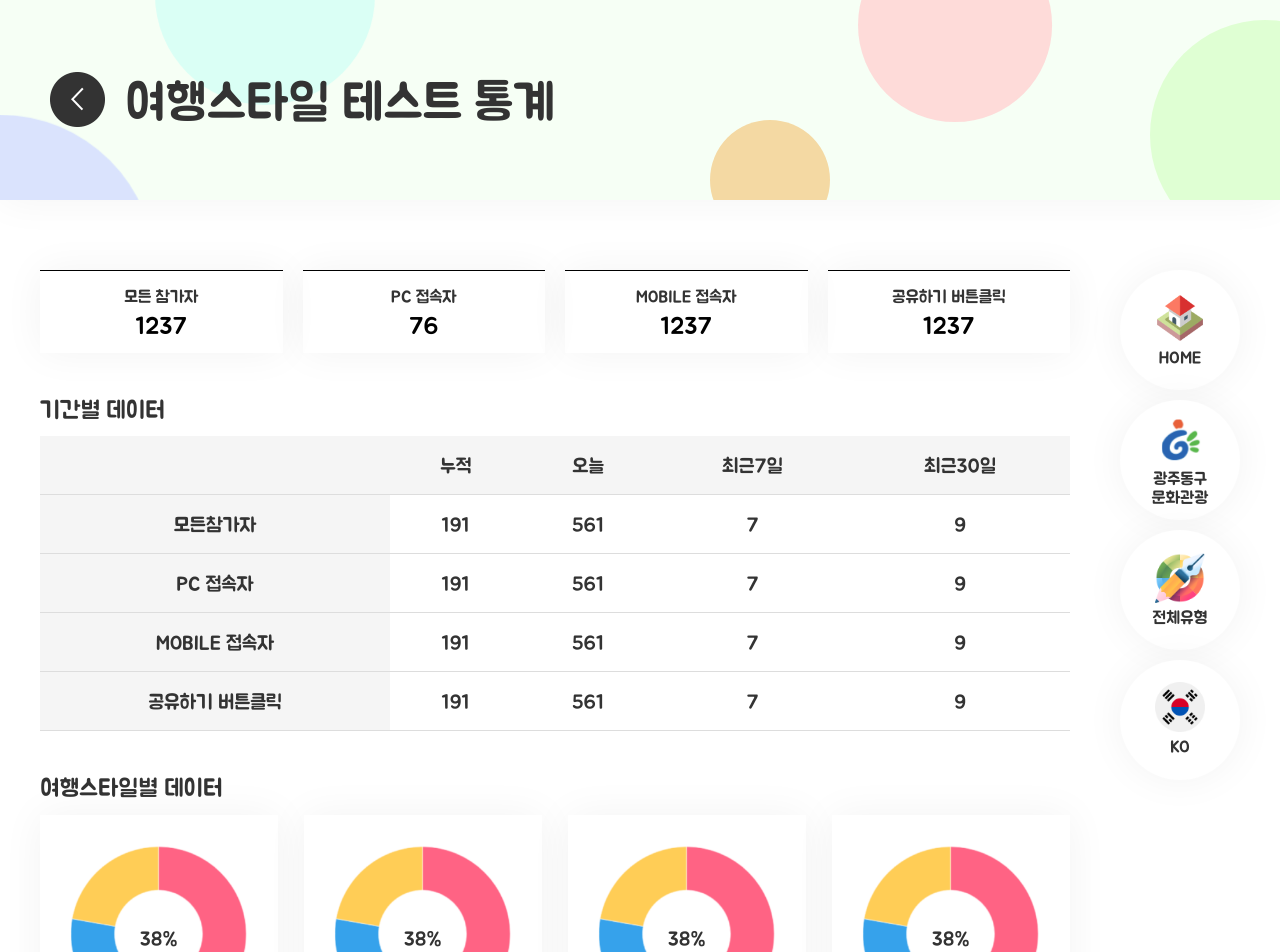
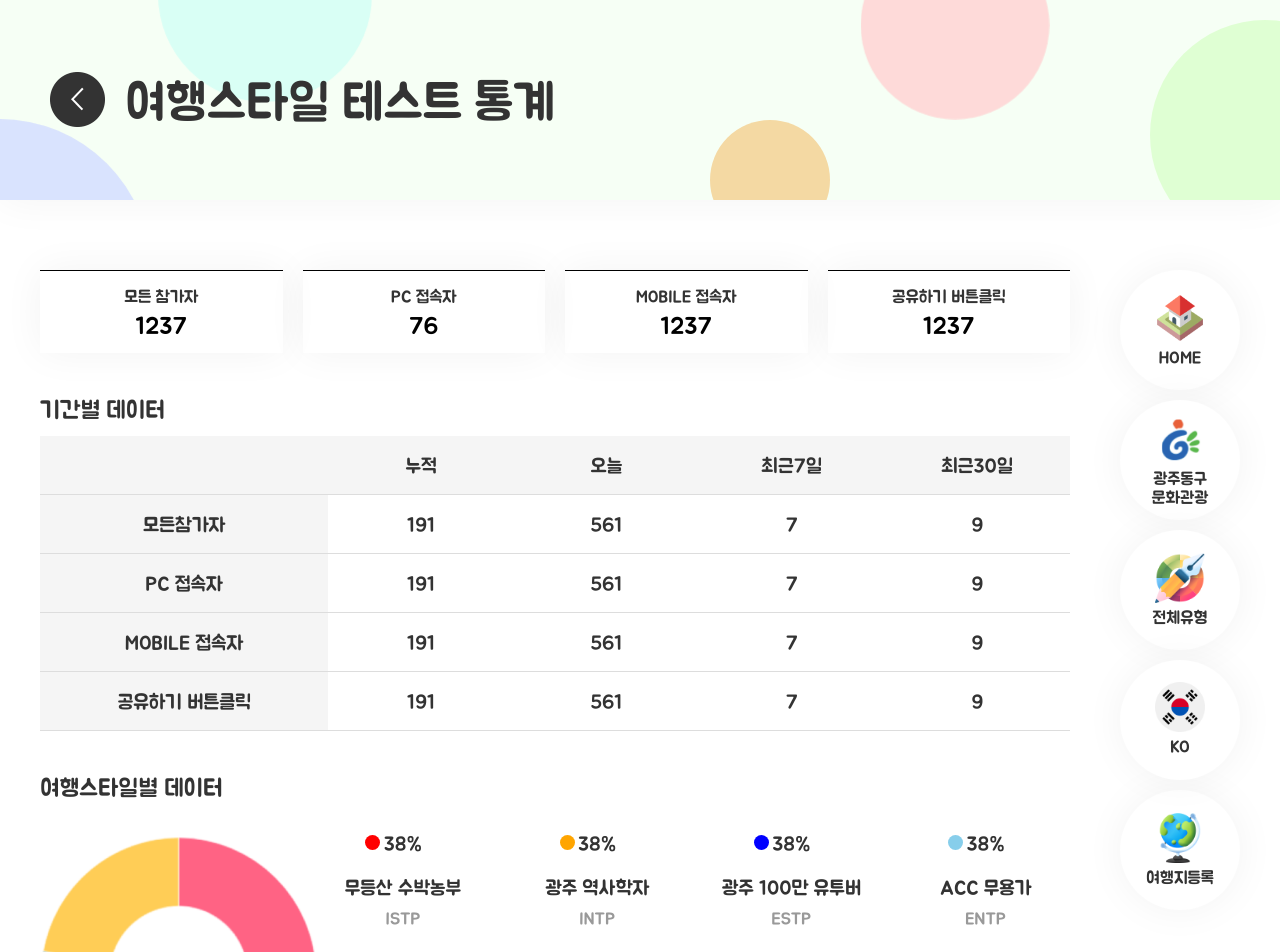
Before and after one commit to webcorgi/react_mbti_gwangju_admin, a React (Create React App) app: page /react_mbti_gwangju_admin/chart in a window 1280 px wide. Shown: the top 952 px of the page. Built offline with nearby package versions, Linux system fonts and the light colour scheme.

Commit message:
피드백 수정

```diff
--- a/src/App.js
+++ b/src/App.js
@@ -20,6 +20,7 @@ import TypesAdmin from 'pages/TypesAdmin';
 import TripAdmin from 'pages/TripAdmin';
 import Chart from 'pages/Chart';
 import TestAdmin from 'pages/TestAdmin';
+import Loader from 'include/Loader';
 
 
 function App() {
@@ -28,6 +29,7 @@ function App() {
   return (
     //  basename={process.env.PUBLIC_URL}
     <BrowserRouter basename={'/react_mbti_gwangju_admin'}>
+      {/* <Loader /> */}
       <ScrollTop />
       <Routes>
         <Route path="/" element={<Home />} exact />
--- a/src/css/response.css
+++ b/src/css/response.css
@@ -508,8 +508,11 @@
     .formtable table th, .formtable table td {
         padding:5px;
     }
+    .typesChart {
+        flex-wrap:wrap;
+    }
     .typesChart .box {
-        width:calc(50% - 20px);
+        width:calc(25% - 20px);
         padding: 10px;
     }
     .typesChart .box h4,
--- a/src/css/style.css
+++ b/src/css/style.css
@@ -1,5 +1,34 @@
 @charset "utf-8";
 
+.loaderOuter {
+    position: fixed;
+    top: 0;
+    left: 0;
+    width: 100%;
+    min-height:100vh;
+    height: 100%;
+    background: #fff;
+    z-index: 2000000;
+    display: flex;
+    justify-content: center;
+    align-items: center;
+}
+.loader {
+    border: 10px solid #f3f3f3;
+    border-top: 10px solid #3498db;
+    border-radius: 50%;
+    width: 80px;
+    height: 80px;
+    animation: spin 1s linear infinite;
+}
+@keyframes spin {
+    0% {
+      transform: rotate(0deg);
+    }
+    100% {
+      transform: rotate(360deg);
+    }
+  }
 body {
     overflow-x: hidden;
 }
@@ -12,7 +41,7 @@ body {
 }
 
 .mid_bg {
-    height: 300px;
+    height: 150px;
     width: 100%;
     position: relative;
     z-index: -1;
@@ -496,6 +525,17 @@ main {
     box-shadow:var(--shadow);
     z-index: 1;
 }
+.content__result textarea {
+    height:250px;
+}
+.content__result textarea,
+.content__result input,
+.content__result select {
+    border:1px solid #ddd;
+    border-radius: 10px;
+    padding:10px;
+    width:100%;
+}
 
 nav {
     width:120px;
@@ -1229,7 +1269,8 @@ select {
     border:1px solid #333;
     border-radius: 20px;
     height:40px;
-    padding:10px 20px;
+    line-height: 40px;
+    padding:0 20px;
     margin-right: 10px;
 }
 
@@ -1410,18 +1451,32 @@ select {
     padding: 15px;
 }
 
-.typesChart {
+.typesChartData {
     display: flex;
     justify-content: flex-start;
     align-items: flex-start;
     flex-wrap:wrap;
     gap: 26.5px;
 }
+.typesChartData .dot {
+    display: inline-block;
+    width: 15px;
+    height: 15px;
+    border-radius: 50%;
+    background: gray;
+    position: relative;
+    top:5px;
+    left:-30px;
+}
+.typesChart {
+    display: flex;
+    justify-content: flex-start;
+    align-items: flex-start;
+}
 .typesChart .box {
     width:calc(25% - 20px);
-    box-shadow:var(--shadow);
     text-align: center;
-    padding: 30px;
+    padding: 10px 0;
     background: #fff;
     position: relative;
 }
@@ -1508,3 +1563,13 @@ select {
     width:200px;
     margin-left: 10px;
 }
+.btn_modify_fixed {
+    position: fixed;
+    bottom:20px;
+    left:25%;
+    z-index: 100000;
+    width:50%;
+}
+.btn_modify_fixed:hover {
+    opacity: 1;
+}
--- a/src/include/Nav.js
+++ b/src/include/Nav.js
@@ -39,18 +39,14 @@ function Nav({isTripAdmin}) {
                         </div>
                     </Link>
                     <SelectFlag />
-                    {
-                        isTripAdmin==true &&
                     <Link to="/trip/admin">
                         <div>
                             <img src={icoTravel} alt=""/>
                             <span>여행지등록</span>
                         </div>
                     </Link>
-                    }
                 </nav>
             }
-
         </div>
     );
 }
--- a/src/pages/Chart.js
+++ b/src/pages/Chart.js
@@ -11,52 +11,68 @@ import SubHeader from 'include/SubHeader';
 const charData = [
     {
         name: '무등산 수박농부',
-        mbti: 'ISTP'
+        mbti: 'ISTP',
+        color:'red',
     }, {
         name: '광주 역사학자',
-        mbti: 'INTP'
+        mbti: 'INTP',
+        color:'orange',
     }, {
         name: '광주 100만 유투버',
-        mbti: 'ESTP'
+        mbti: 'ESTP',
+        color:'blue',
     }, {
         name: 'ACC 무용가',
-        mbti: 'ENTP'
+        mbti: 'ENTP',
+        color:'skyblue',
     }, {
         name: '헌책방거리 서점원',
-        mbti: 'ISTJ'
+        mbti: 'ISTJ',
+        color:'green',
     }, {
         name: '너릿재 조경사',
-        mbti: 'INTJ'
+        mbti: 'INTJ',
+        color:'yellowgreen',
     }, {
         name: '동구 관광 매니저',
-        mbti: 'ESTJ'
+        mbti: 'ESTJ',
+        color:'violet',
     }, {
         name: '충장축제 기획자',
-        mbti: 'ENTJ'
+        mbti: 'ENTJ',
+        color:'purple',
     }, {
         name: '충장로 인디가수',
-        mbti: 'ISFP'
+        mbti: 'ISFP',
+        color:'pink',
     }, {
         name: '예술의 거리 화가',
-        mbti: 'INFP'
+        mbti: 'INFP',
+        color:'yellow',
     }, {
         name: '야시장 푸트파이터',
-        mbti: 'ESFP'
+        mbti: 'ESFP',
+        color:'aqua',
     }, {
         name: 'K-POP 스타의 거리 댄서',
-        mbti: 'ENFP'
+        mbti: 'ENFP',
+        color:'aqua',
     }, {
         name: '5.18 주먹밥 요리사',
-        mbti: 'ISFJ'
+        mbti: 'ISFJ',
+        color:'brown',
     }, {
         name: '춘설차 다도 선생님',
-        mbti: 'INFJ'
+        mbti: 'INFJ',
+        color:'crimson',
     }, {
         name: '동명동 바리스타',
-        mbti: 'ESFJ'
+        mbti: 'ESFJ',
+        color:'cadetblue',
     }, {
         name: '공룡알빵 제빵사',
-        mbti: 'ENFJ'
+        mbti: 'ENFJ',
+        color:'coral',
     }
 ]
 
@@ -67,7 +83,7 @@ function Chart() {
         charData.map((e,i) =>
             <div className="box" key={i}>
                 <div className="chart">
-                    <img src={imgChart} alt="" />
+                    <span className='dot' style={{backgroundColor:e.color}}></span>
                     <p className='percent'>38%</p>
                 </div>
                 <h3>{e.name}</h3>
@@ -104,6 +120,13 @@ function Chart() {
                         <h3>기간별 데이터</h3>
                         <div className="formtable">
                             <table>
+                                <colgroup>
+                                    <col style={{width:'28%'}} />
+                                    <col style={{width:'18%'}} />
+                                    <col style={{width:'18%'}} />
+                                    <col style={{width:'18%'}} />
+                                    <col style={{width:'18%'}} />
+                                </colgroup>
                                 <tr>
                                     <th></th>
                                     <th>누적</th>
@@ -145,7 +168,10 @@ function Chart() {
                         <h3>여행스타일별 데이터</h3>
 
                         <div className="typesChart">
-                            <TypesCharts />
+                            <img src={imgChart} alt="" style={{margin:'20px 0'}} />
+                            <div className="typesChartData">
+                                <TypesCharts />
+                            </div>
                         </div>
 
                         <div style={{height:50}}></div>
--- a/src/pages/Result.js
+++ b/src/pages/Result.js
@@ -12,6 +12,74 @@ import imgResultMBTI from 'img/mbti/ISTP.png'
 import ENFJ from 'img/mbti/ENFJ.png'
 import ISTJ from 'img/mbti/ISTJ.png'
 
+const charData = [
+    {
+        name: '무등산 수박농부',
+        mbti: 'ISTP',
+        color:'red',
+    }, {
+        name: '광주 역사학자',
+        mbti: 'INTP',
+        color:'orange',
+    }, {
+        name: '광주 100만 유투버',
+        mbti: 'ESTP',
+        color:'blue',
+    }, {
+        name: 'ACC 무용가',
+        mbti: 'ENTP',
+        color:'skyblue',
+    }, {
+        name: '헌책방거리 서점원',
+        mbti: 'ISTJ',
+        color:'green',
+    }, {
+        name: '너릿재 조경사',
+        mbti: 'INTJ',
+        color:'yellowgreen',
+    }, {
+        name: '동구 관광 매니저',
+        mbti: 'ESTJ',
+        color:'violet',
+    }, {
+        name: '충장축제 기획자',
+        mbti: 'ENTJ',
+        color:'purple',
+    }, {
+        name: '충장로 인디가수',
+        mbti: 'ISFP',
+        color:'pink',
+    }, {
+        name: '예술의 거리 화가',
+        mbti: 'INFP',
+        color:'yellow',
+    }, {
+        name: '야시장 푸트파이터',
+        mbti: 'ESFP',
+        color:'aqua',
+    }, {
+        name: 'K-POP 스타의 거리 댄서',
+        mbti: 'ENFP',
+        color:'aqua',
+    }, {
+        name: '5.18 주먹밥 요리사',
+        mbti: 'ISFJ',
+        color:'brown',
+    }, {
+        name: '춘설차 다도 선생님',
+        mbti: 'INFJ',
+        color:'crimson',
+    }, {
+        name: '동명동 바리스타',
+        mbti: 'ESFJ',
+        color:'cadetblue',
+    }, {
+        name: '공룡알빵 제빵사',
+        mbti: 'ENFJ',
+        color:'coral',
+    }
+]
+
 let currentPath = "";
 
 function Result() {
@@ -25,46 +93,61 @@ function Result() {
                 <div className="contents">
                     <div className="content__result">
                         <div className="result__inner">
-                            <h2 className='tit-top'>올해도 수박농사는 거뜬없지!</h2>
+                            <h2 className='tit-top'>
+                                <input type="text" value="올해도 수박농사는 거뜬없지!" />
+                            </h2>
+
                             <div className="imgmbtibox">
                                 <img src={imgResultMBTI} alt=""/>
                             </div>
+                            <input type="file" />
                             <h3 className='tit-resulttype'>무등산 수박농부</h3>
                             <div className="hashtagbox">
-                                <span className="hashtag"># 만능 재주꾼</span>
-                                <span className="hashtag"># 창의적</span>
-                                <span className="hashtag"># 호기심천국</span>
+                                <input type="text" value="# 만능 재주꾼" />
+                                <input type="text" value="# 창의적" />
+                                <input type="text" value="# 호기심천국" />
+                                {/* <span className="hashtag"># </span>
+                                <span className="hashtag"># </span>
+                                <span className="hashtag"># </span> */}
                             </div>
                             <hr/>
                             <h3 className="tit-mark">
                                 당신의 유형은?
                             </h3>
                             <p className='type-detail'>
-                                현실적이지만 대담한 스타일!<br/>
-                                예기치 못한 상황도 무난히 타파하는 경력직 농부<br/><br/>
+                                <textarea name="" id=""
+                                    value="
+                                현실적이지만 대담한 스타일!
+                                예기치 못한 상황도 무난히 타파하는 경력직 농부
 
-                                노력파라 자신의 기술을 마음껏 활용하여<br/>
-                                목표 달성을 이룬다구~<br/><br/>
+                                노력파라 자신의 기술을 마음껏 활용하여
+                                목표 달성을 이룬다구~
 
                                 효율러라 활동적인 일을 선호하는 타입
+                                    "
+                                />
                             </p>
                             <div className="h80"></div>
                             <h3 className="tit-mark">
                                 당신의 여행타입은?
                             </h3>
                             <p className='type-detail'>
-                                반복되는 일상에 무료함을 느끼고 여행을 떠나는 타입!<br/>
-                                하지만 여행은 효율적이어야하는 효율러로<br/>
-                                여행지간 도선을 최소화 시킴!<br/><br/>
+                            <textarea name="" id=""
+                                    value="
+                                    반복되는 일상에 무료함을 느끼고 여행을 떠나는 타입!
+                                    하지만 여행은 효율적이어야하는 효율러로
+                                    여행지간 도선을 최소화 시킴!
 
-                                항상 새로운 에너지로 가득<br/>
-                                철학, 사색, 아이디어에 목마른 걸 달래줄 수 있는<br/>
-                                여행지였으면 좋겠어~<br/><br/>
+                                    항상 새로운 에너지로 가득
+                                    철학, 사색, 아이디어에 목마른 걸 달래줄 수 있는
+                                    여행지였으면 좋겠어~
 
-                                예상치 못한 상황도 무난히 타파할 수 있으니<br/>
-                                어딜 내놓아도 걱정없는 타입<br/>
-                                액티비티한 여행지도 즐겁게 놀 수 있는<br/>
-                                발랄한 여행러
+                                    예상치 못한 상황도 무난히 타파할 수 있으니
+                                    어딜 내놓아도 걱정없는 타입
+                                    액티비티한 여행지도 즐겁게 놀 수 있는
+                                    발랄한 여행러
+                                    "
+                                />
                             </p>
 
                             <hr/>
@@ -110,6 +193,13 @@ function Result() {
                                     </Link>
                                     <p className='tit-sub'>뭐든 할 수 있다구!</p>
                                     <h6>공룡알빵 제빵사</h6>
+                                    <select name="" id="">
+                                        {
+                                            charData.map((e,i) =>
+                                                <option key={i} value="">{e.name}/{e.mbti}</option>
+                                           )
+                                        }
+                                    </select>
                                 </div>
                                 <div className="item">
                                 <p className='tit-place c_worst'>최악의 메이트</p>
@@ -118,6 +208,13 @@ function Result() {
                                     </Link>
                                     <p className='tit-sub'>마음의 정화가 필요해</p>
                                     <h6>헌책방거리 점원</h6>
+                                    <select name="" id="">
+                                        {
+                                            charData.map((e,i) =>
+                                                <option key={i} value="">{e.name}/{e.mbti}</option>
+                                           )
+                                        }
+                                    </select>
                                 </div>
                             </div>
 
@@ -147,6 +244,7 @@ function Result() {
                         </div>
                     </div>
                     <Nav />
+
                 </div>
             </div>
             <div className="ani-circles">
@@ -157,6 +255,8 @@ function Result() {
                 <span className='ani_on_circle2'></span>
                 <span className='ani_on_circle3'></span>
             </div>
+
+            <button className='btn btn_modify_fixed'><span>수정 적용하기</span></button>
         </div>
     );
 }
```
Also changed, not shown: src/include/Loader.js (added, +11 -0 lines), src/include/SelectFlag.js (+4 -4 lines), src/pages/Detail.js (+10 -4 lines), src/pages/Trip.js (+5 -5 lines). Lines whose indentation alone changed are shown as unchanged.
